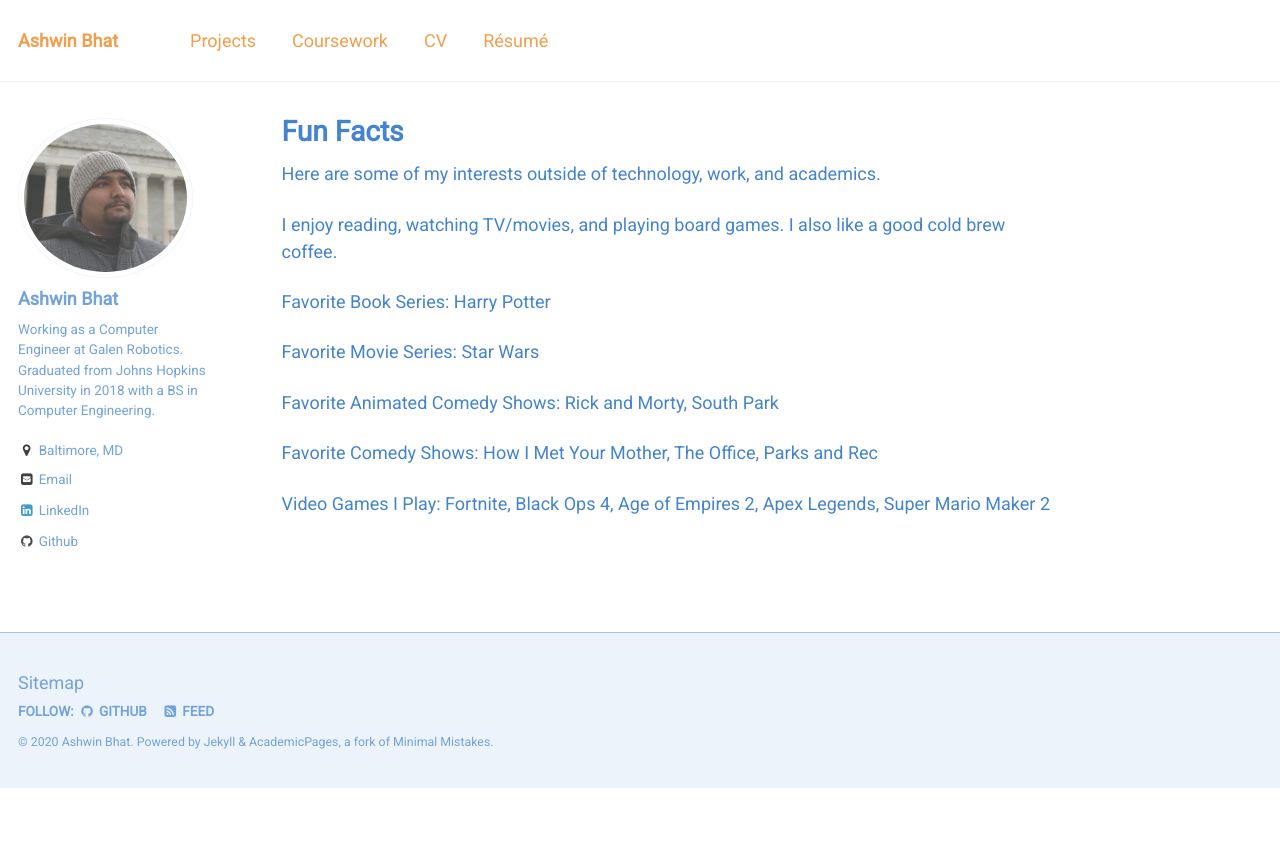
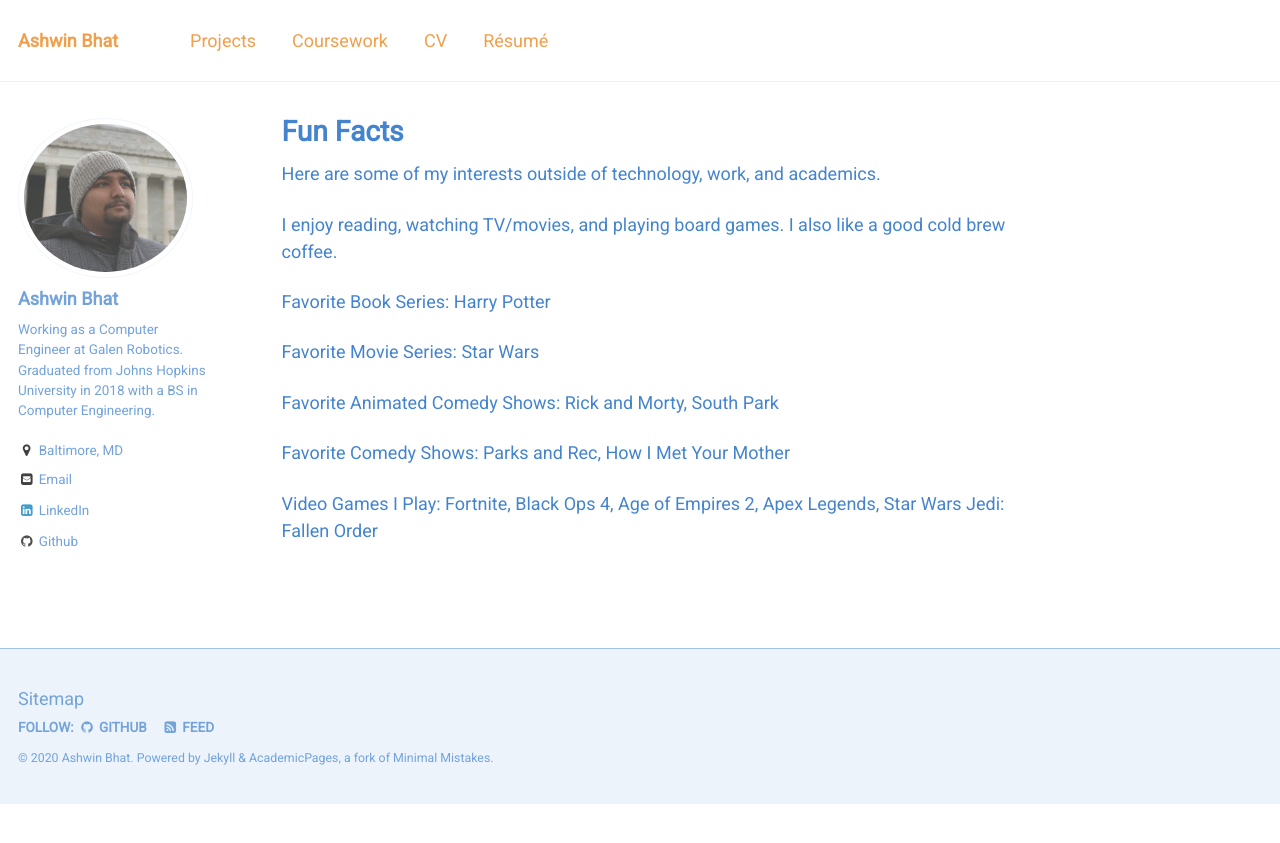
Before and after one commit to The-Shwin/the-shwin.github.io, a Jekyll site: the page built from _pages/fun_facts.md, in a window 1280 px wide. Shown: the top 843 px of the page. Built offline with Jekyll 4.4.1, drawn with Linux system fonts in a browser that asks for light colours.

Commit message:
Update fun_facts.md

```diff
--- a/_pages/fun_facts.md
+++ b/_pages/fun_facts.md
@@ -26,6 +26,6 @@
 
 Favorite Animated Comedy Shows: Rick and Morty, South Park
 
-Favorite Comedy Shows: How I Met Your Mother, The Office, Parks and Rec
+Favorite Comedy Shows: Parks and Rec, How I Met Your Mother
 
-Video Games I Play: Fortnite, Black Ops 4, Age of Empires 2, Apex Legends, Super Mario Maker 2
+Video Games I Play: Fortnite, Black Ops 4, Age of Empires 2, Apex Legends, Star Wars Jedi: Fallen Order
```
